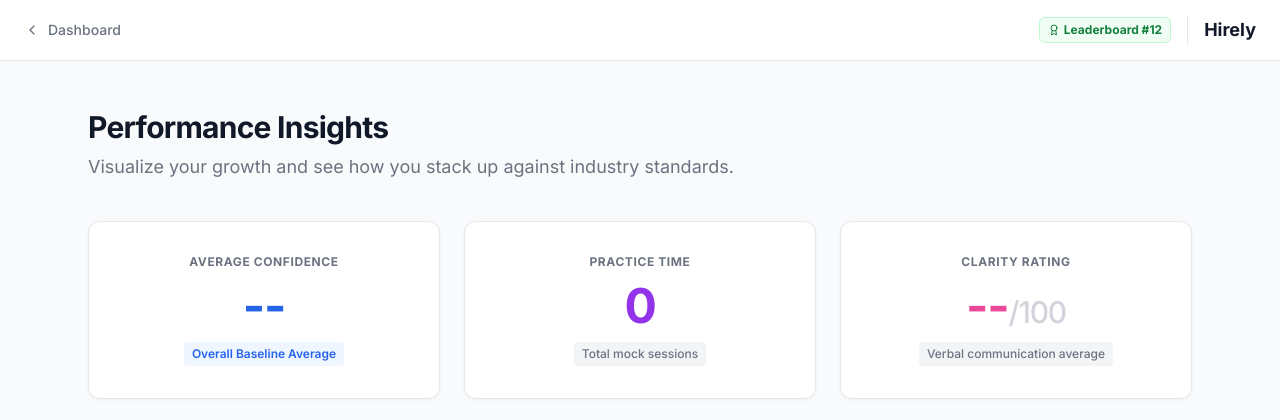
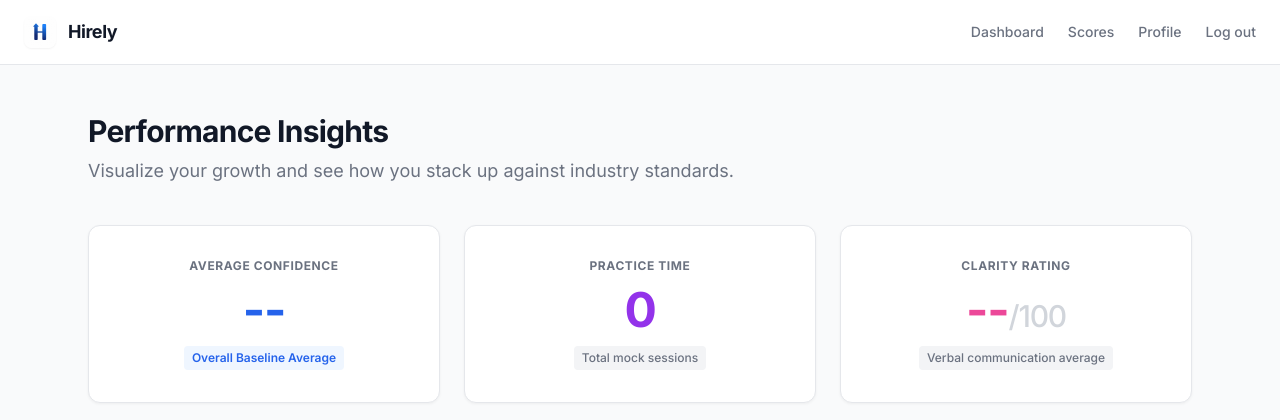
Before and after one commit to hr5ht/Hirely, a Django app: page /scores/ in a window 1280 px wide. Shown: the top 420 px of the page. Run offline with Django 5.2, Linux system fonts and the light colour scheme; the visitor is signed in with stand-in values (Sample User, id 1); data that the repository does not hold is empty; some libraries are stand-ins or nearby versions.

Commit message:
refactor(templates): shared navbar partial

```diff
--- /dev/null
+++ b/backend/templates/partials/navbar.html
@@ -0,0 +1,17 @@
+{% load static %}
+<nav class="bg-white border-b border-gray-200">
+    <div class="max-w-7xl mx-auto px-6 h-16 flex justify-between items-center">
+        <a href="/dashboard/" class="flex items-center gap-3">
+            <img src="{% static 'ai_engine/logo.png' %}" alt="Hirely Logo" class="w-8 h-8 rounded-lg object-cover shadow-sm">
+            <span class="text-lg font-bold text-gray-900 tracking-tight">Hirely</span>
+        </a>
+        <div class="flex items-center gap-6 text-sm font-medium">
+            <a href="/dashboard/" class="text-gray-500 hover:text-gray-900 transition-colors">Dashboard</a>
+            {% if user.profile.role != 'recruiter' %}
+            <a href="/scores/" class="text-gray-500 hover:text-gray-900 transition-colors">Scores</a>
+            <a href="/profile/" class="text-gray-500 hover:text-gray-900 transition-colors">Profile</a>
+            {% endif %}
+            <a href="/logout/" class="text-gray-500 hover:text-gray-900 transition-colors">Log out</a>
+        </div>
+    </div>
+</nav>
--- a/backend/templates/scores.html
+++ b/backend/templates/scores.html
@@ -20,20 +20,7 @@
 {% block body_class %}min-h-screen flex flex-col{% endblock %}
 {% block content %}
 
-    <nav class="bg-white border-b border-gray-200">
-        <div class="max-w-7xl mx-auto px-6 py-4 flex justify-between items-center">
-            <a href="/dashboard/" class="flex items-center gap-2 group text-gray-500 hover:text-gray-900 transition-colors">
-                <i data-lucide="chevron-left" class="w-4 h-4"></i>
-                <span class="text-sm font-medium">Dashboard</span>
-            </a>
-            <div class="flex items-center gap-4">
-                <div class="px-2 py-1 bg-green-50 text-green-700 text-xs font-bold rounded-md flex items-center gap-1 border border-green-200">
-                    <i data-lucide="award" class="w-3 h-3"></i> Leaderboard #12
-                </div>
-                <span class="text-lg font-bold text-gray-900 border-l border-gray-200 pl-4">Hirely</span>
-            </div>
-        </div>
-    </nav>
+    {% include "partials/navbar.html" %}
 
     <main class="flex-grow max-w-6xl mx-auto py-12 px-6 w-full space-y-10">
         <header class="space-y-2">
```
Also changed, not shown: backend/templates/compare.html (+1 -9 lines), backend/templates/profile.html (+1 -12 lines), backend/templates/resume_scanner.html (+1 -14 lines), backend/templates/review.html (+1 -12 lines).
